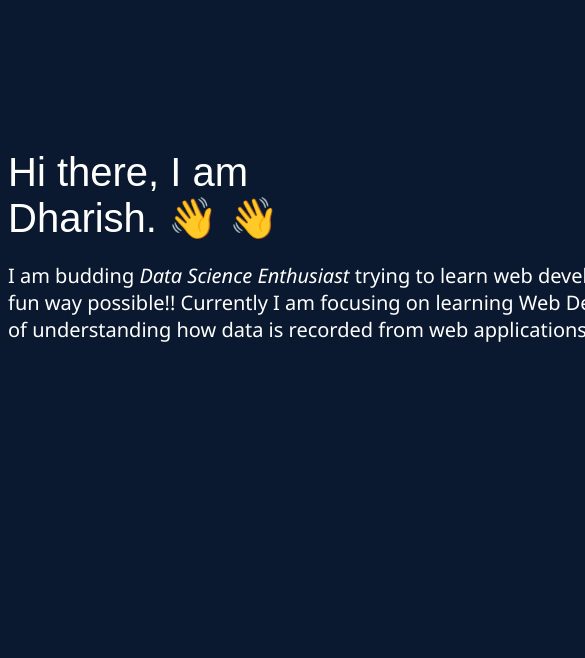
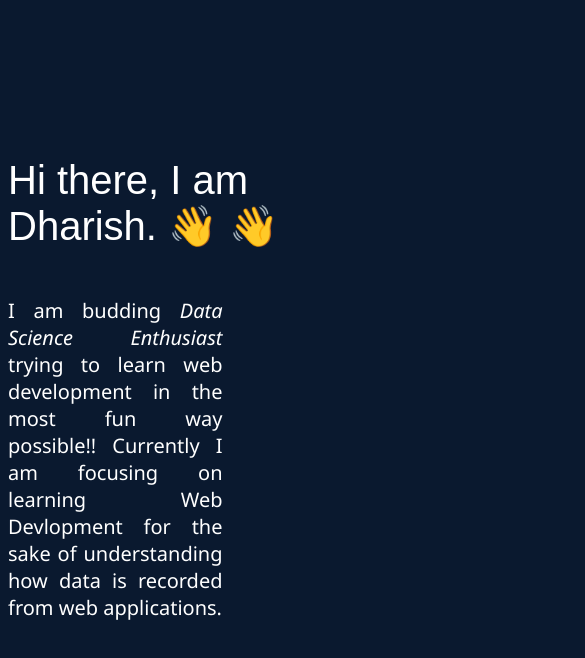
Before and after one commit to dhari232/dhari232.github.io, a plain HTML site: page index.html in a window 390 px wide. Shown: the top 658 px of the page, 585 px wide, since content can reach past the window. Drawn offline with Linux system fonts and the light colour scheme.

Commit message:
responsive design and asset additions

```diff
--- a/index.html
+++ b/index.html
@@ -7,11 +7,25 @@
   <link rel="stylesheet" href="style.css">
 </head>
 <body style="background-color: #0a192f;">
-<div id="Name">
+<!--<div id="Name">
   Hi there, I am Dharish. &#128075; &#x1F44B
 </div>
+-->
 <div id="subheader">
+  <div id="Name">
+  Hi there, I am Dharish. &#128075; &#x1F44B
+
+  <div id="content">
+    <br>
   I am budding <i>Data Science Enthusiast</i> trying to learn web development in the most fun way possible!! Currently I am focusing on learning Web Devlopment for the sake of understanding how data is recorded from web applications.
+</br>
+  </div>
+  </div>
+  <!--
+  <div id="headimg">
+    <img src="Assets\headimg.jpeg">
+  </div>
+-->
 </div>
 </body>
 </html>
--- a/style.css
+++ b/style.css
@@ -3,12 +3,27 @@
 	font-size: 40px;
 	font-family: sans-serif;
 	margin-top: 150px;
+	grid-row-start: 1;
+	grid-row-end: 2;
+	grid-column-start: 1;
+  grid-column-end: 2;
 }
 
 #subheader{
+	display: grid;
+}
+
+#content{
 	color: white;
 	font-size: 20px;
 	margin-top: 20px;
 	font-family: Segoe UI;
-	width: 800px;
+	width: 55vw;
+	text-align: justify;
 }
+
+#headimg{
+	grid-column-start: 2;
+  grid-column-end: 3;
+  margin-top: 120px;
+}
```
Also changed, not shown: Assets/headimg.jpeg (added).
